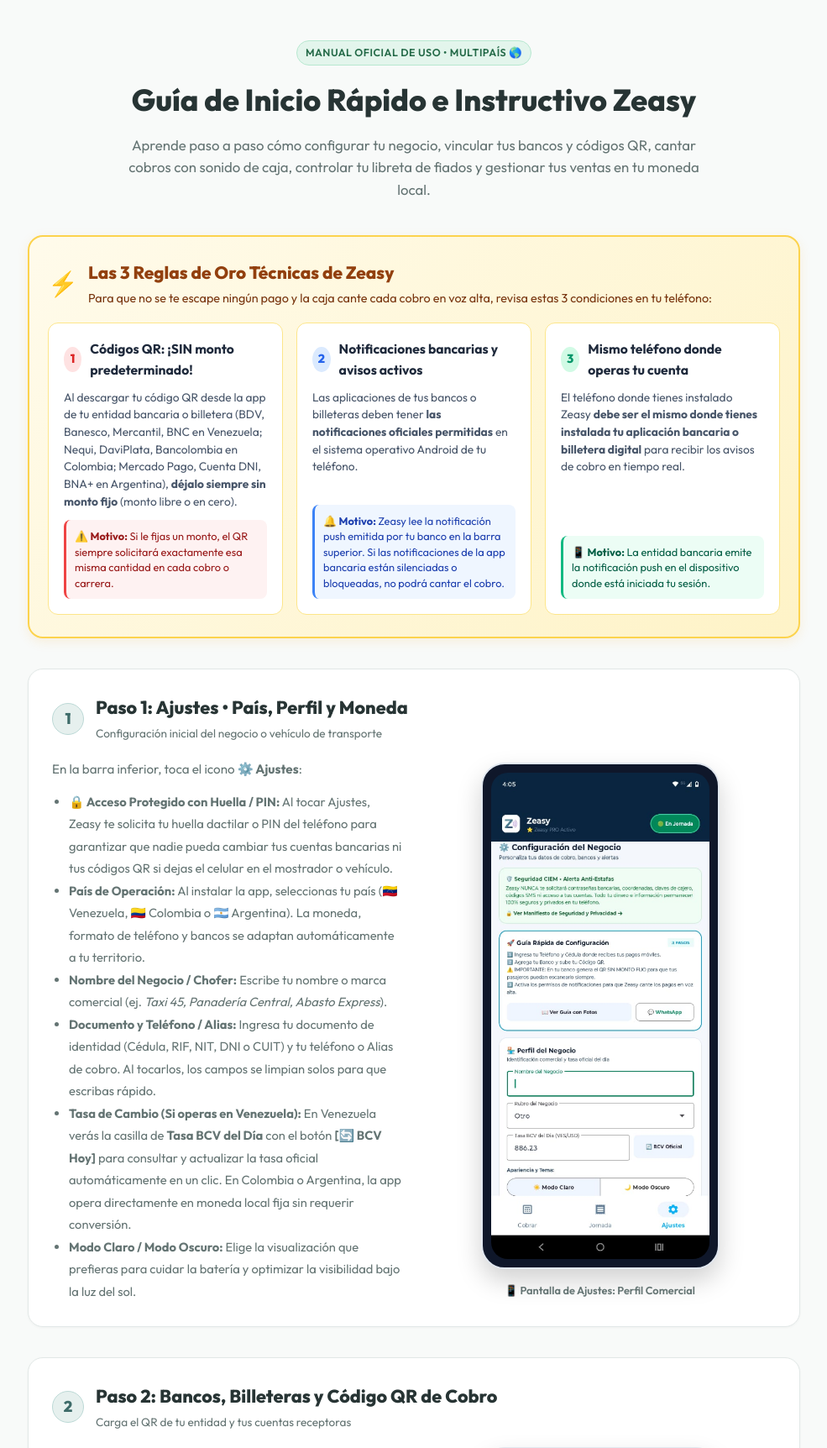
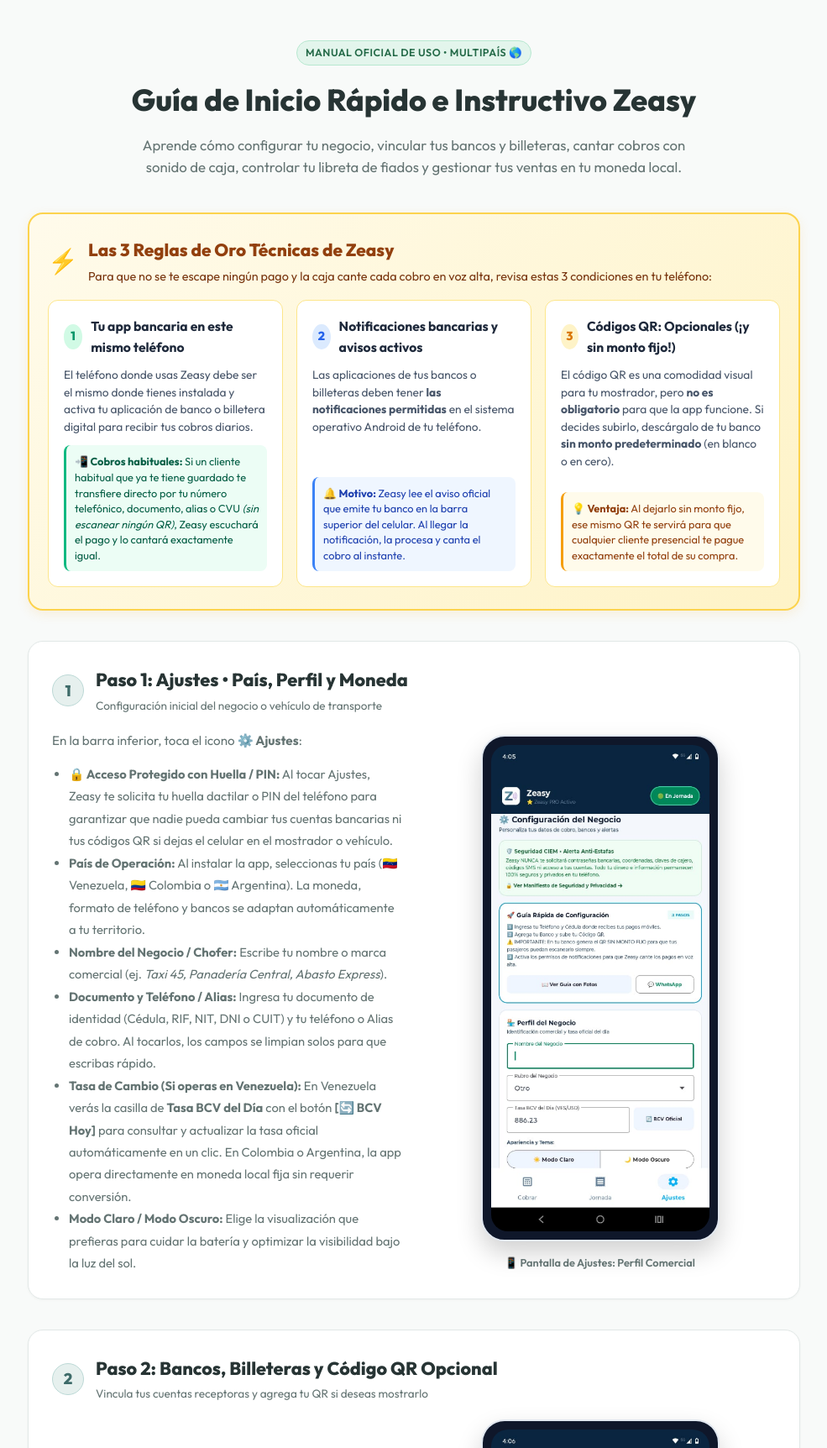
Before and after one commit to ildecarzap/zippy, a FastAPI app: page /guia in a window 1280 px wide. Shown: the part 72-1796 px from the top of the page at 84% size, without its empty margins (147-1132 px from the left). Run offline with FastAPI, Linux system fonts and the light colour scheme.

Commit message:
docs(web-guide): clarificar uso opcional de qr y deteccion directa por notificaciones oficiales

```diff
--- a/web/app/templates/guia.html
+++ b/web/app/templates/guia.html
@@ -10,7 +10,7 @@
       Guía de Inicio Rápido e Instructivo Zeasy
     </h1>
     <p style="color: var(--color-text-muted); max-width: 680px; margin: 0 auto; font-size: 1.05rem; line-height: 1.6;">
-      Aprende paso a paso cómo configurar tu negocio, vincular tus bancos y códigos QR, cantar cobros con sonido de caja, controlar tu libreta de fiados y gestionar tus ventas en tu moneda local.
+      Aprende cómo configurar tu negocio, vincular tus bancos y billeteras, cantar cobros con sonido de caja, controlar tu libreta de fiados y gestionar tus ventas en tu moneda local.
     </p>
   </div>
 
@@ -34,20 +34,20 @@
 
       <div style="display: grid; grid-template-columns: repeat(auto-fit, minmax(250px, 1fr)); gap: 16px; margin-top: 18px;">
 
-        <!-- Punto 1: QR Sin Monto -->
+        <!-- Punto 1: App Bancaria en este mismo teléfono -->
         <div style="background: #FFFFFF; border-radius: var(--radius-md); padding: 18px; border: 1px solid #FDE68A; display: flex; flex-direction: column; justify-content: space-between;">
           <div>
             <div style="display: flex; align-items: center; gap: 10px; margin-bottom: 10px;">
-              <span style="background: #FEE2E2; color: #DC2626; font-weight: 800; width: 30px; height: 30px; border-radius: 50%; display: flex; align-items: center; justify-content: center; font-size: 0.9rem;">1</span>
-              <h3 style="font-size: 0.98rem; font-weight: 700; color: #1E293B;">Códigos QR: ¡SIN monto predeterminado!</h3>
+              <span style="background: #D1FAE5; color: #059669; font-weight: 800; width: 30px; height: 30px; border-radius: 50%; display: flex; align-items: center; justify-content: center; font-size: 0.9rem;">1</span>
+              <h3 style="font-size: 0.98rem; font-weight: 700; color: #1E293B;">Tu app bancaria en este mismo teléfono</h3>
             </div>
             <p style="font-size: 0.86rem; color: #475569; line-height: 1.5;">
-              Al descargar tu código QR desde la app de tu entidad bancaria o billetera (BDV, Banesco, Mercantil, BNC en Venezuela; Nequi, DaviPlata, Bancolombia en Colombia; Mercado Pago, Cuenta DNI, BNA+ en Argentina), <strong>déjalo siempre sin monto fijo</strong> (monto libre o en cero).
+              El teléfono donde usas Zeasy debe ser el mismo donde tienes instalada y activa tu aplicación de banco o billetera digital para recibir tus cobros diarios.
             </p>
           </div>
-          <div style="margin-top: 12px; padding: 10px; background: #FEF2F2; border-radius: var(--radius-sm); border-left: 3px solid #EF4444;">
-            <p style="font-size: 0.8rem; color: #991B1B; line-height: 1.45; margin: 0;">
-              <strong>⚠️ Motivo:</strong> Si le fijas un monto, el QR siempre solicitará exactamente esa misma cantidad en cada cobro o carrera.
+          <div style="margin-top: 12px; padding: 10px; background: #ECFDF5; border-radius: var(--radius-sm); border-left: 3px solid #10B981;">
+            <p style="font-size: 0.8rem; color: #065F46; line-height: 1.45; margin: 0;">
+              <strong>📲 Cobros habituales:</strong> Si un cliente habitual que ya te tiene guardado te transfiere directo por tu número telefónico, documento, alias o CVU <em>(sin escanear ningún QR)</em>, Zeasy escuchará el pago y lo cantará exactamente igual.
             </p>
           </div>
         </div>
@@ -60,30 +60,30 @@
               <h3 style="font-size: 0.98rem; font-weight: 700; color: #1E293B;">Notificaciones bancarias y avisos activos</h3>
             </div>
             <p style="font-size: 0.86rem; color: #475569; line-height: 1.5;">
-              Las aplicaciones de tus bancos o billeteras deben tener <strong>las notificaciones oficiales permitidas</strong> en el sistema operativo Android de tu teléfono.
+              Las aplicaciones de tus bancos o billeteras deben tener <strong>las notificaciones permitidas</strong> en el sistema operativo Android de tu teléfono.
             </p>
           </div>
           <div style="margin-top: 12px; padding: 10px; background: #EFF6FF; border-radius: var(--radius-sm); border-left: 3px solid #3B82F6;">
             <p style="font-size: 0.8rem; color: #1E40AF; line-height: 1.45; margin: 0;">
-              <strong>🔔 Motivo:</strong> Zeasy lee la notificación push emitida por tu banco en la barra superior. Si las notificaciones de la app bancaria están silenciadas o bloqueadas, no podrá cantar el cobro.
+              <strong>🔔 Motivo:</strong> Zeasy lee el aviso oficial que emite tu banco en la barra superior del celular. Al llegar la notificación, la procesa y canta el cobro al instante.
             </p>
           </div>
         </div>
 
-        <!-- Punto 3: Mismo Número Celular / Misma Cuenta -->
+        <!-- Punto 3: QRs Opcionales -->
         <div style="background: #FFFFFF; border-radius: var(--radius-md); padding: 18px; border: 1px solid #FDE68A; display: flex; flex-direction: column; justify-content: space-between;">
           <div>
             <div style="display: flex; align-items: center; gap: 10px; margin-bottom: 10px;">
-              <span style="background: #D1FAE5; color: #059669; font-weight: 800; width: 30px; height: 30px; border-radius: 50%; display: flex; align-items: center; justify-content: center; font-size: 0.9rem;">3</span>
-              <h3 style="font-size: 0.98rem; font-weight: 700; color: #1E293B;">Mismo teléfono donde operas tu cuenta</h3>
+              <span style="background: #FEF3C7; color: #D97706; font-weight: 800; width: 30px; height: 30px; border-radius: 50%; display: flex; align-items: center; justify-content: center; font-size: 0.9rem;">3</span>
+              <h3 style="font-size: 0.98rem; font-weight: 700; color: #1E293B;">Códigos QR: Opcionales (¡y sin monto fijo!)</h3>
             </div>
             <p style="font-size: 0.86rem; color: #475569; line-height: 1.5;">
-              El teléfono donde tienes instalado Zeasy <strong>debe ser el mismo donde tienes instalada tu aplicación bancaria o billetera digital</strong> para recibir los avisos de cobro en tiempo real.
+              El código QR es una comodidad visual para tu mostrador, pero <strong>no es obligatorio</strong> para que la app funcione. Si decides subirlo, descárgalo de tu banco <strong>sin monto predeterminado</strong> (en blanco o en cero).
             </p>
           </div>
-          <div style="margin-top: 12px; padding: 10px; background: #ECFDF5; border-radius: var(--radius-sm); border-left: 3px solid #10B981;">
-            <p style="font-size: 0.8rem; color: #065F46; line-height: 1.45; margin: 0;">
-              <strong>📱 Motivo:</strong> La entidad bancaria emite la notificación push en el dispositivo donde está iniciada tu sesión.
+          <div style="margin-top: 12px; padding: 10px; background: #FFFBEB; border-radius: var(--radius-sm); border-left: 3px solid #F59E0B;">
+            <p style="font-size: 0.8rem; color: #92400E; line-height: 1.45; margin: 0;">
+              <strong>💡 Ventaja:</strong> Al dejarlo sin monto fijo, ese mismo QR te servirá para que cualquier cliente presencial te pague exactamente el total de su compra.
             </p>
           </div>
         </div>
@@ -129,14 +129,14 @@
     </div>
 
     <!-- ========================================================================= -->
-    <!-- PASO 2: BANCOS, BILLETERAS Y CÓDIGO QR DIRECTO -->
+    <!-- PASO 2: BANCOS, BILLETERAS Y CÓDIGO QR OPCIONAL -->
     <!-- ========================================================================= -->
     <div class="card" style="padding: 28px;">
       <div style="display: flex; align-items: center; gap: 14px; margin-bottom: 18px;">
         <span style="background-color: var(--color-primary-soft); color: var(--color-primary); font-weight: 800; font-size: 1.15rem; width: 38px; height: 38px; border-radius: 50%; display: flex; align-items: center; justify-content: center; border: 1px solid var(--color-primary-border);">2</span>
         <div>
-          <h2 style="font-size: 1.35rem; font-weight: 800; margin: 0;">Paso 2: Bancos, Billeteras y Código QR de Cobro</h2>
-          <span style="font-size: 0.85rem; color: var(--color-text-muted);">Carga el QR de tu entidad y tus cuentas receptoras</span>
+          <h2 style="font-size: 1.35rem; font-weight: 800; margin: 0;">Paso 2: Bancos, Billeteras y Código QR Opcional</h2>
+          <span style="font-size: 0.85rem; color: var(--color-text-muted);">Vincula tus cuentas receptoras y agrega tu QR si deseas mostrarlo</span>
         </div>
       </div>
 
@@ -146,7 +146,7 @@
             <img src="/static/images/app-guide/guia-4-ajustes-bancos-qr.png" alt="Bancos y QR Zeasy" style="width: 100%; max-width: 260px; height: auto; border-radius: 20px; display: block;">
           </div>
           <div style="margin-top: 8px; font-size: 0.8rem; color: var(--color-text-muted); font-weight: 600;">
-            📱 Tarjeta de Banco y Carga de QR
+            📱 Banco Seleccionado y Carga de QR
           </div>
         </div>
 
@@ -162,7 +162,7 @@
                 <li>🇦🇷 <em>Argentina:</em> Mercado Pago, Cuenta DNI, BNA+ o Ualá.</li>
               </ul>
             </li>
-            <li><strong>Carga y Recorte de QR:</strong> Presiona <strong>[📸 Cargar / Cambiar QR]</strong> y elige la captura de tu QR. Zeasy incluye un recortador inteligente para centrar el código y garantizar lectura instantánea.</li>
+            <li><strong>Carga de Código QR (Opcional):</strong> Si quieres que tus clientes escaneen tu código en el mostrador, presiona <strong>[📸 Cargar / Cambiar QR]</strong>. Zeasy incluye un recortador inteligente para centrar la imagen. <em>(Si no tienes QR o prefieres que te paguen por teléfono, alias o número de cuenta, puedes omitir el QR y Zeasy cantará los cobros con la misma efectividad)</em>.</li>
             <li><strong>Cuentas Múltiples:</strong> Puedes configurar tu cuenta principal o activar multibanco si cobras por más de una entidad a la vez.</li>
             <li><strong>Avisos por SMS (Venezuela):</strong> En Venezuela, si recibes pagos móviles por mensaje de texto, mantén activo el interruptor de SMS bancario oficial para registrar cobros incluso sin tener megas o conexión a internet.</li>
           </ul>
@@ -214,14 +214,14 @@
     </div>
 
     <!-- ========================================================================= -->
-    <!-- PASO 4: PANTALLA COBRAR (MOSTRAR QR Y WHATSAPP) -->
+    <!-- PASO 4: PANTALLA COBRAR (MOSTRAR QR O DATOS DIRECTOS) -->
     <!-- ========================================================================= -->
     <div class="card" style="padding: 28px;">
       <div style="display: flex; align-items: center; gap: 14px; margin-bottom: 18px;">
         <span style="background-color: var(--color-primary-soft); color: var(--color-primary); font-weight: 800; font-size: 1.15rem; width: 38px; height: 38px; border-radius: 50%; display: flex; align-items: center; justify-content: center; border: 1px solid var(--color-primary-border);">4</span>
         <div>
           <h2 style="font-size: 1.35rem; font-weight: 800; margin: 0;">Paso 4: Pantalla «Cobrar» • Tu Mostrador Diario</h2>
-          <span style="font-size: 0.85rem; color: var(--color-text-muted);">Muestra tu código QR en brillo máximo o cobra por mensaje</span>
+          <span style="font-size: 0.85rem; color: var(--color-text-muted);">Muestra tu código QR en brillo máximo o tus datos de pago directo</span>
         </div>
       </div>
 
@@ -241,9 +241,9 @@
           </p>
           <ul style="padding-left: 20px; color: var(--color-text-muted); font-size: 0.92rem; line-height: 1.8;">
             <li><strong>🟢 Interruptor «En Jornada» (Arriba a la derecha):</strong> Al comenzar a trabajar, asegúrate de tener encendido <strong>«En Jornada»</strong>. Cuando cierres tu turno o vayas a descansar, puedes pausarlo con un toque.</li>
-            <li><strong>📸 Mostrar Código QR en Pantalla:</strong> Toca el botón de tu banco o billetera. La pantalla elevará el brillo al 100% mostrando tu QR en grande junto a tus datos de pago para que el cliente escanee cómodamente desde cualquier ángulo o distancia.</li>
+            <li><strong>📸 Mostrar Código QR o Datos en Pantalla:</strong> Toca el botón de tu banco o billetera. Si tienes cargado tu QR, la pantalla elevará el brillo al 100% para que el cliente lo escanee de forma óptima; si no utilizas QR, mostrará tus datos bancarios (teléfono, documento o alias) para transferencia directa. En ambos casos, Zeasy cantará el cobro automáticamente apenas el banco lo confirme.</li>
             <li><strong>💬 Digitar Monto y Enviar por WhatsApp:</strong> Si el cliente te compra a distancia, presiona este botón para redactar la solicitud de cobro en tu moneda y enviársela formateada directamente a su chat de WhatsApp.</li>
-            <li><strong>➕ Cambiar o Agregar QR:</strong> Acceso directo para actualizar tu imagen de cobro cuando lo necesites.</li>
+            <li><strong>➕ Cambiar o Agregar QR:</strong> Acceso directo para actualizar o cargar tu imagen de cobro cuando lo desees.</li>
           </ul>
         </div>
       </div>
```
